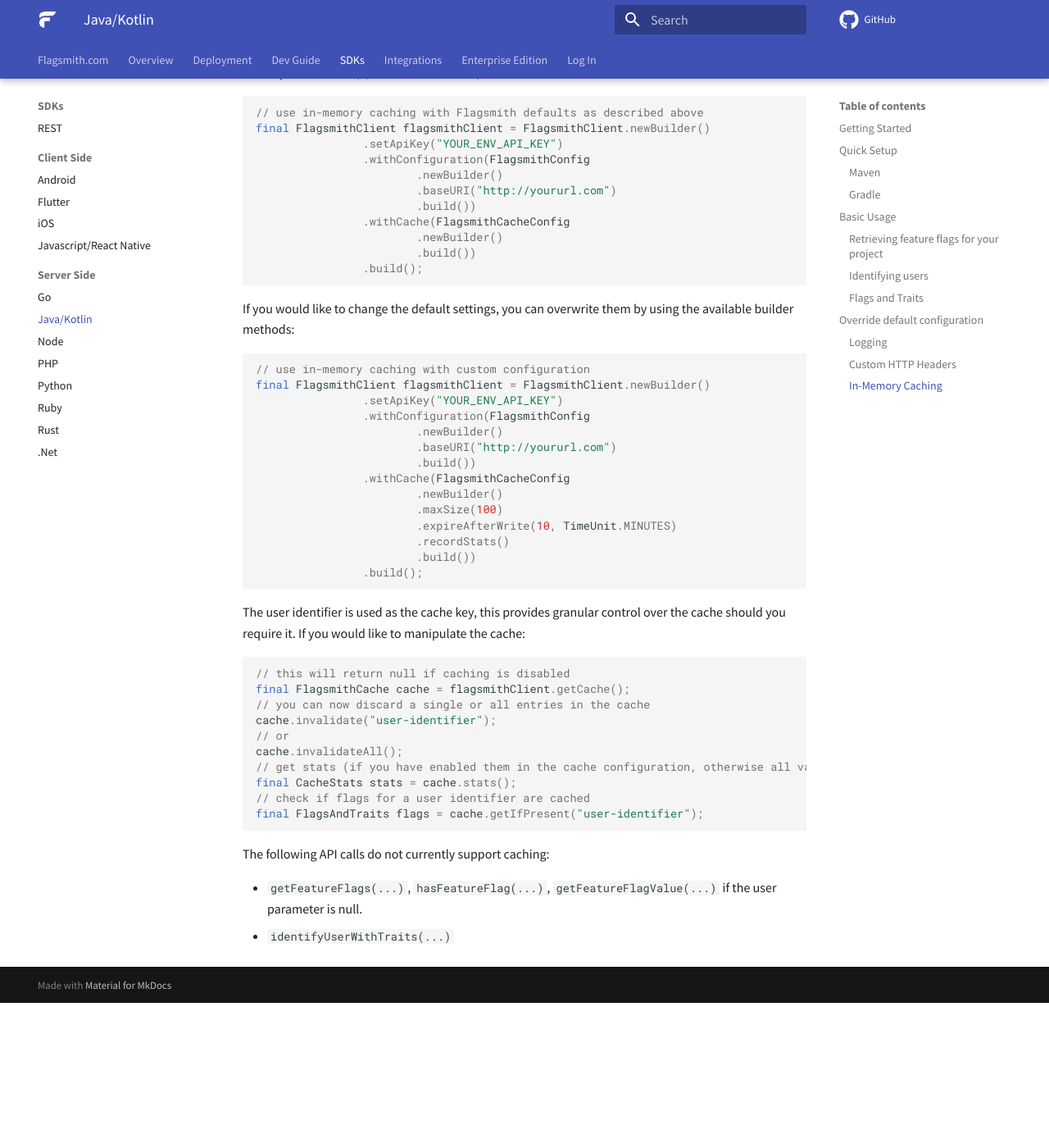
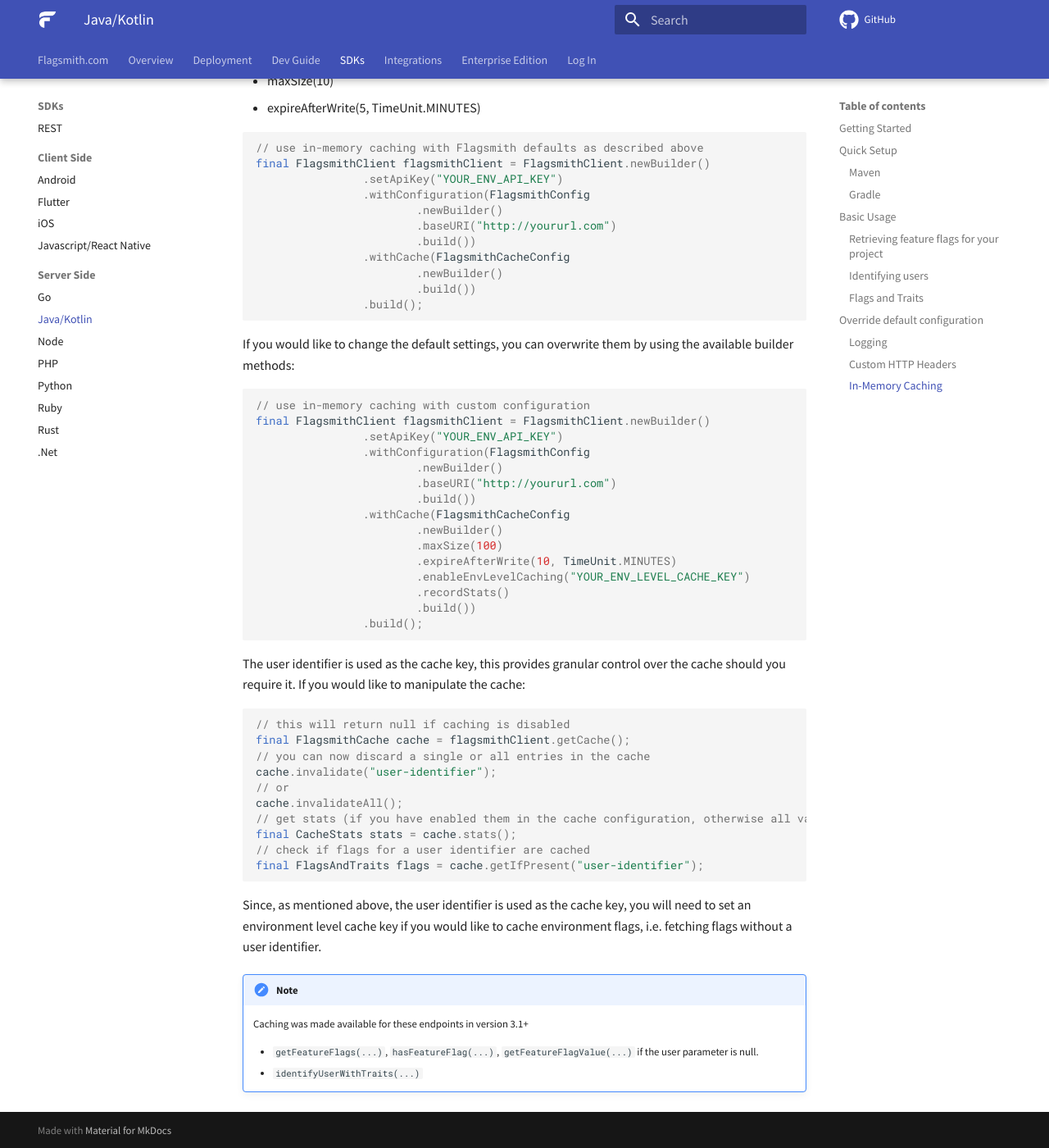
Before and after one commit to Flagsmith/flagsmith-docs, an MkDocs documentation site: the page built from docs/clients/java.md, in a window 1280 px wide and 1400 px high, scrolled down 5589 px. Shown: the whole window at 82% size. Built offline with MkDocs 1.6.1 and Material for MkDocs 9.7.7, drawn with Linux system fonts in a browser that asks for light colours; comment, search, counter and statistics services are not loaded; before the commit the page ends 6812 px from its top, so only the background shows below that; some of the changed text lies outside the part shown.

Commit message:
Update Java SDK caching documentation

````diff
--- a/docs/clients/java.md
+++ b/docs/clients/java.md
@@ -13,20 +13,22 @@ The client library is available from the Central Maven Repository and can be add
 
 ### Maven
 
+[![Download](https://img.shields.io/maven-central/v/com.flagsmith/flagsmith-java-client)](https://mvnrepository.com/artifact/com.flagsmith/flagsmith-java-client)
+
 Add following dependencies to your project in `pom.xml`
 
 ```xml
 <dependency>
   <groupId>com.flagsmith</groupId>
   <artifactId>flagsmith-java-client</artifactId>
-  <version>2.8</version>
+  <version>3.1</version>
 </dependency>
 ```
 
 ### Gradle
 
 ```groovy
-implementation 'com.flagsmith:flagsmith-java-client:2.8'
+implementation 'com.flagsmith:flagsmith-java-client:3.1'
 ```
 
 ## Basic Usage
@@ -287,6 +289,7 @@ final FlagsmithClient flagsmithClient = FlagsmithClient.newBuilder()
                         .newBuilder()
                         .maxSize(100)
                         .expireAfterWrite(10, TimeUnit.MINUTES)
+                        .enableEnvLevelCaching("YOUR_ENV_LEVEL_CACHE_KEY")
                         .recordStats()
                         .build())
                 .build();
@@ -308,7 +311,12 @@ final CacheStats stats = cache.stats();
 final FlagsAndTraits flags = cache.getIfPresent("user-identifier");
 ```
 
-The following API calls do not currently support caching:
+Since, as mentioned above, the user identifier is used as the cache key, you will need to set an environment level cache key
+if you would like to cache environment flags, i.e. fetching flags without a user identifier.
 
-- `getFeatureFlags(...)`, `hasFeatureFlag(...)`, `getFeatureFlagValue(...)` if the user parameter is null.
-- `identifyUserWithTraits(...)`
+<!-- prettier-ignore -->
+!!! note
+    Caching was made available for these endpoints in version 3.1+
+
+    - `getFeatureFlags(...)`, `hasFeatureFlag(...)`, `getFeatureFlagValue(...)` if the user parameter is null.
+    - `identifyUserWithTraits(...)`
````
